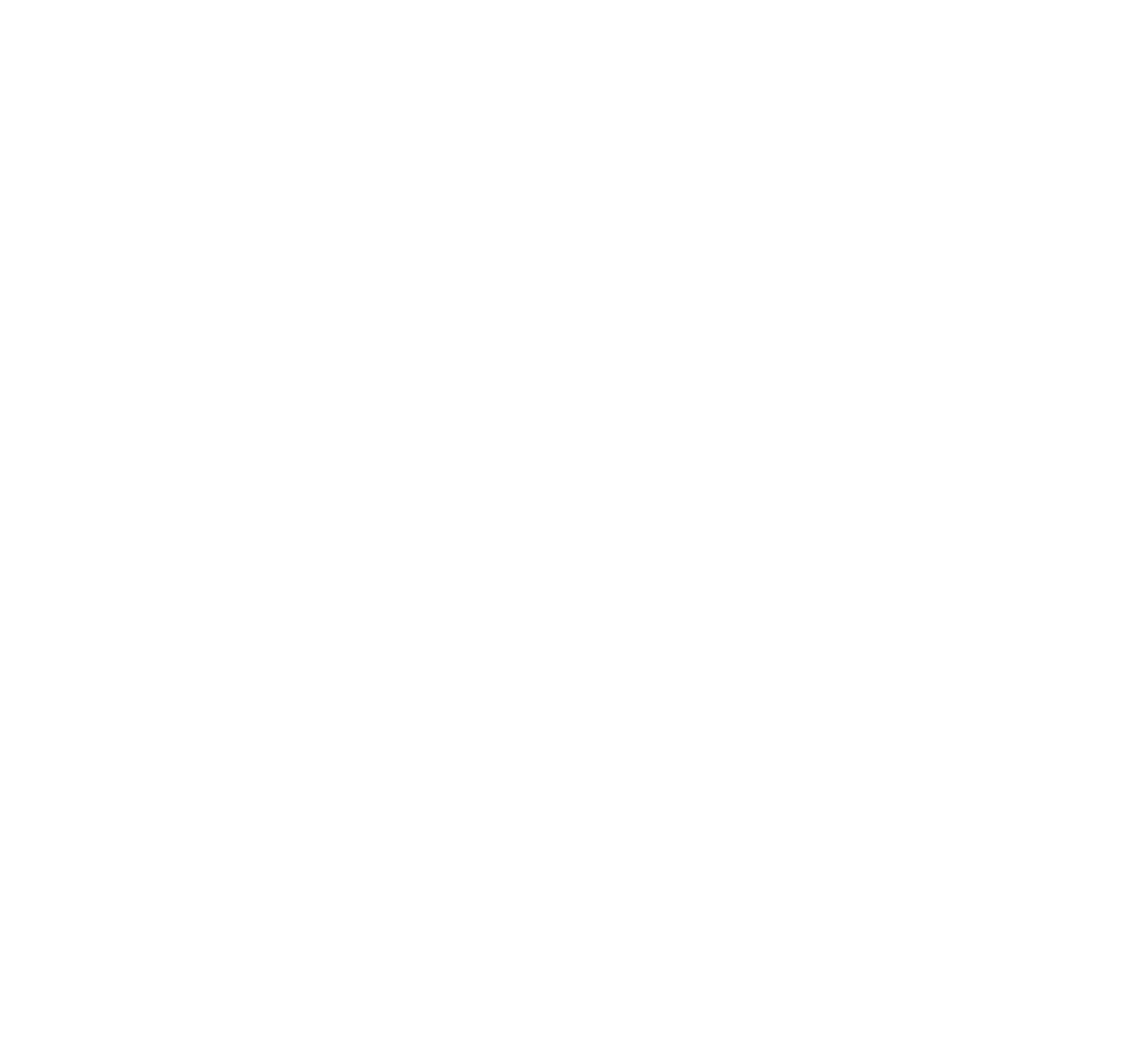
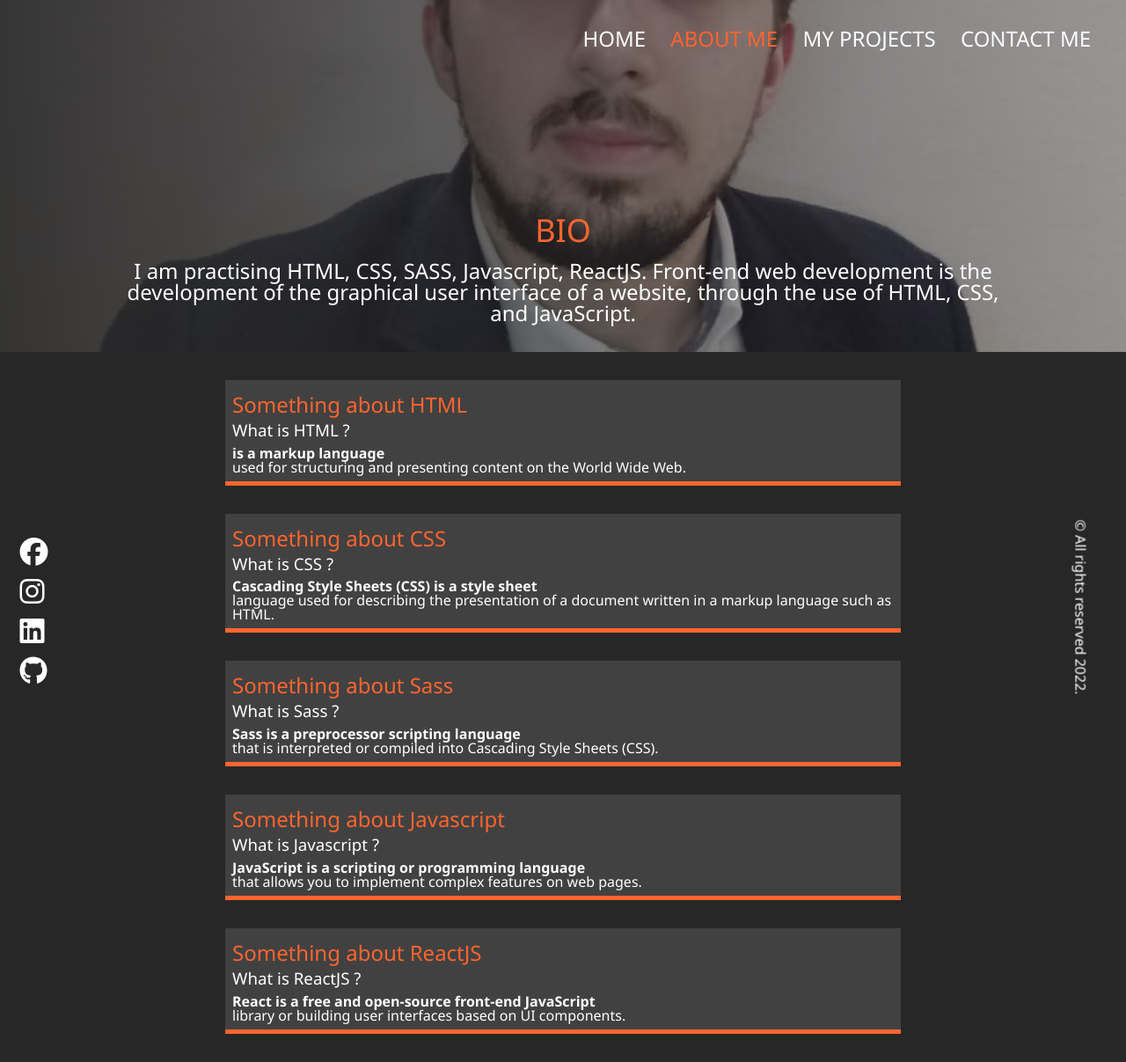
Before and after one commit to kimamovic21/Sass-tutorial-for-beginners, a plain HTML site: page sass-portfolio/about.html in a window 1280 px wide. Shown: the whole page at 88% size. Before the commit the page ends 800 px from the top, so only its background shows below. Drawn offline with Linux system fonts and the light colour scheme.

Commit message:
Update about.html

```diff
--- a/sass-portfolio/about.html
+++ b/sass-portfolio/about.html
@@ -4,9 +4,131 @@
     <meta charset="UTF-8">
     <meta http-equiv="X-UA-Compatible" content="IE=edge">
     <meta name="viewport" content="width=device-width, initial-scale=1.0">
-    <title>Document</title>
+    <title>About Kerim Imamovic</title>
+    <link rel="stylesheet" href="scss/main.css">
 </head>
+
 <body>
-    <!-- 1:20:00 video -->
+
+    <header>
+        <div class="menu-btn">
+            <span class="menu-btn__burger"></span>
+        </div>
+        <nav class="nav">
+            <ul class="menu-nav">
+                <li class="menu-nav__item">
+                    <a href="index.html" class="menu-nav__link">
+                        Home
+                    </a>
+                </li>
+                <li class="menu-nav__item active" >
+                    <a href="about.html" class="menu-nav__link">
+                        About me
+                    </a>
+                </li>
+                <li class="menu-nav__item">
+                    <a href="projects.html" class="menu-nav__link">
+                        My projects
+                    </a>
+                </li>
+                <li class="menu-nav__item">
+                    <a href="contact.html" class="menu-nav__link">
+                        Contact Me
+                    </a>
+                </li>
+            </ul>
+        </nav>
+    </header>
+
+    <main>
+        <section class="about">
+
+            <div class="about__bio-image">
+                <div class="about__bio">
+                    <h2 class="text-secondary">BIO</h2>
+                    <p>
+                        I am practising HTML, CSS, SASS, Javascript, ReactJS.
+                        Front-end web development is the development of the
+                        graphical user interface of a website, through the use
+                        of HTML, CSS, and JavaScript.
+                    </p>
+                 </div>
+            </div>
+
+            <div class="jobs">
+
+                <div class="jobs__job">
+                    <h2 class="text-secondary"> Something about HTML </h2>
+                    <h3>What is HTML ? </h3>
+                    <h4>is a markup language </h4>
+                    <p>used for structuring and
+                        presenting content on the World Wide Web.</p>
+                </div>
+                <div class="jobs__job">
+                    <h2 class="text-secondary"> Something about CSS </h2>
+                    <h3>What is CSS ?</h3>
+                    <h4>Cascading Style Sheets (CSS)
+                        is a style sheet </h4>
+                    <p> language used for describing the presentation
+                         of a document written in a markup
+                         language such as HTML.</p>
+                </div>
+                <div class="jobs__job">
+                    <h2 class="text-secondary"> Something about Sass </h2>
+                    <h3>What is Sass ?</h3>
+                    <h4>Sass is a preprocessor scripting language  </h4>
+                    <p>that is interpreted or compiled into Cascading
+                        Style Sheets (CSS). </p>
+                </div>
+                <div class="jobs__job">
+                    <h2 class="text-secondary"> Something about Javascript </h2>
+                    <h3>What is Javascript ?</h3>
+                    <h4> JavaScript is a scripting or
+                         programming language</h4>
+                    <p> that allows you to implement complex
+                        features on web pages. </p>
+                </div>
+                <div class="jobs__job">
+                    <h2 class="text-secondary"> Something about ReactJS </h2>
+                    <h3>What is ReactJS ?</h3>
+                    <h4> React is a free and open-source
+                        front-end JavaScript </h4>
+                    <p> library or building user interfaces based on
+                        UI components.</p>
+                </div>
+
+            </div>
+
+
+            <div class="social-icons">
+                <a href="https://www.facebook.com/imamovic.kerim"
+                    target="_blank">
+                    <i class="fab fa-facebook fa-2x"></i>
+                </a>
+                <a href="https://www.instagram.com/k_imamovic"
+                    target="_blank">
+                    <i class="fab fa-instagram fa-2x"></i>
+                </a>
+                <a href="https://ba.linkedin.com/in/kerim-imamovic-261918165"
+                     target="_blank">
+                    <i class="fab fa-linkedin fa-2x"></i>
+                </a>
+                <a href="https://www.github.com/kimamovic21"
+                     target="_blank">
+                    <i class="fab fa-github fa-2x"></i>
+                </a>
+            </div>
+
+            <footer>
+                &copy; All rights reserved 2022.
+            </footer>
+
+        </section>
+    </main>
+
+    <script src="https://kit.fontawesome.com/6d2ea823d0.js"></script>
+    <script src="javascript/main.js"></script>
+
 </body>
+
 </html>
```
